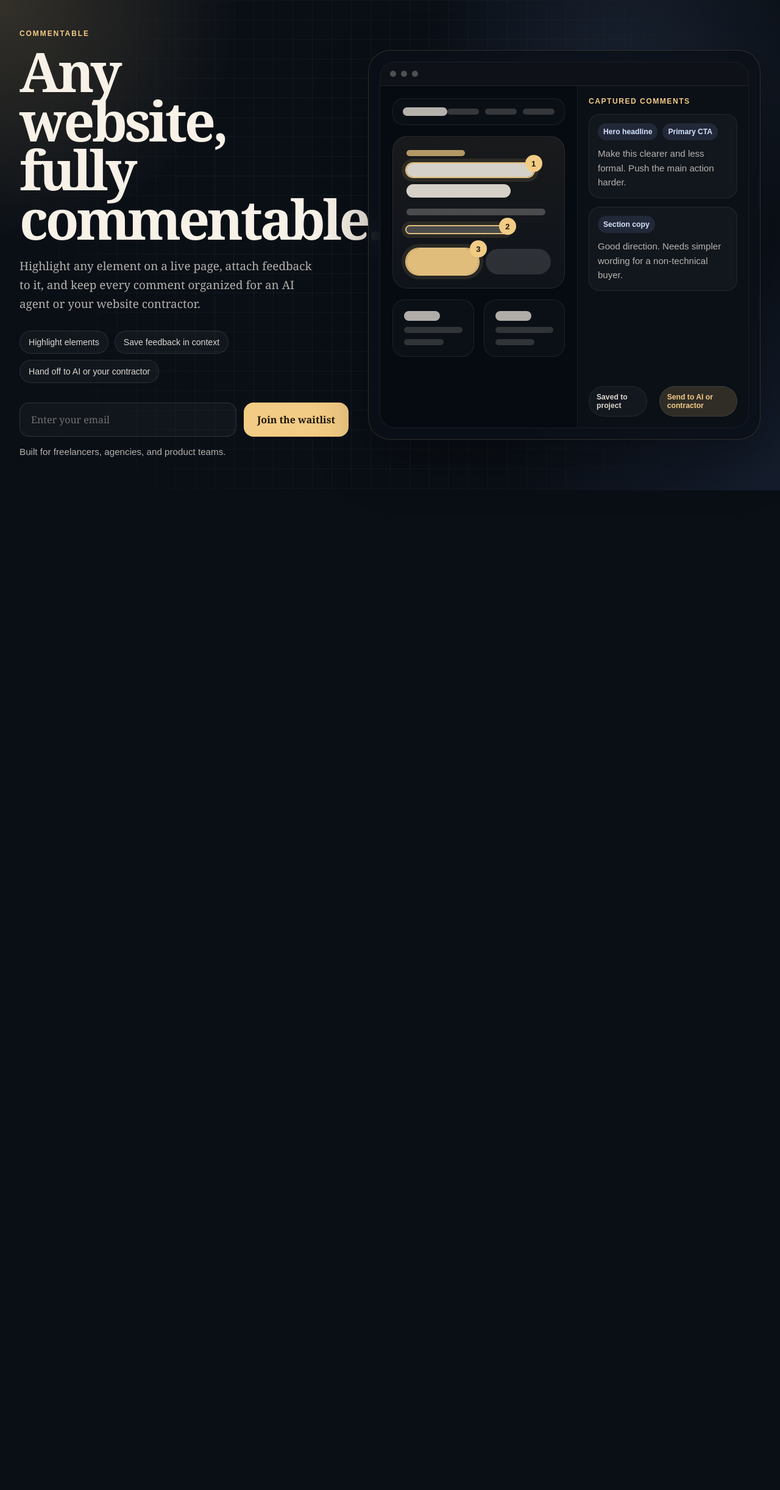
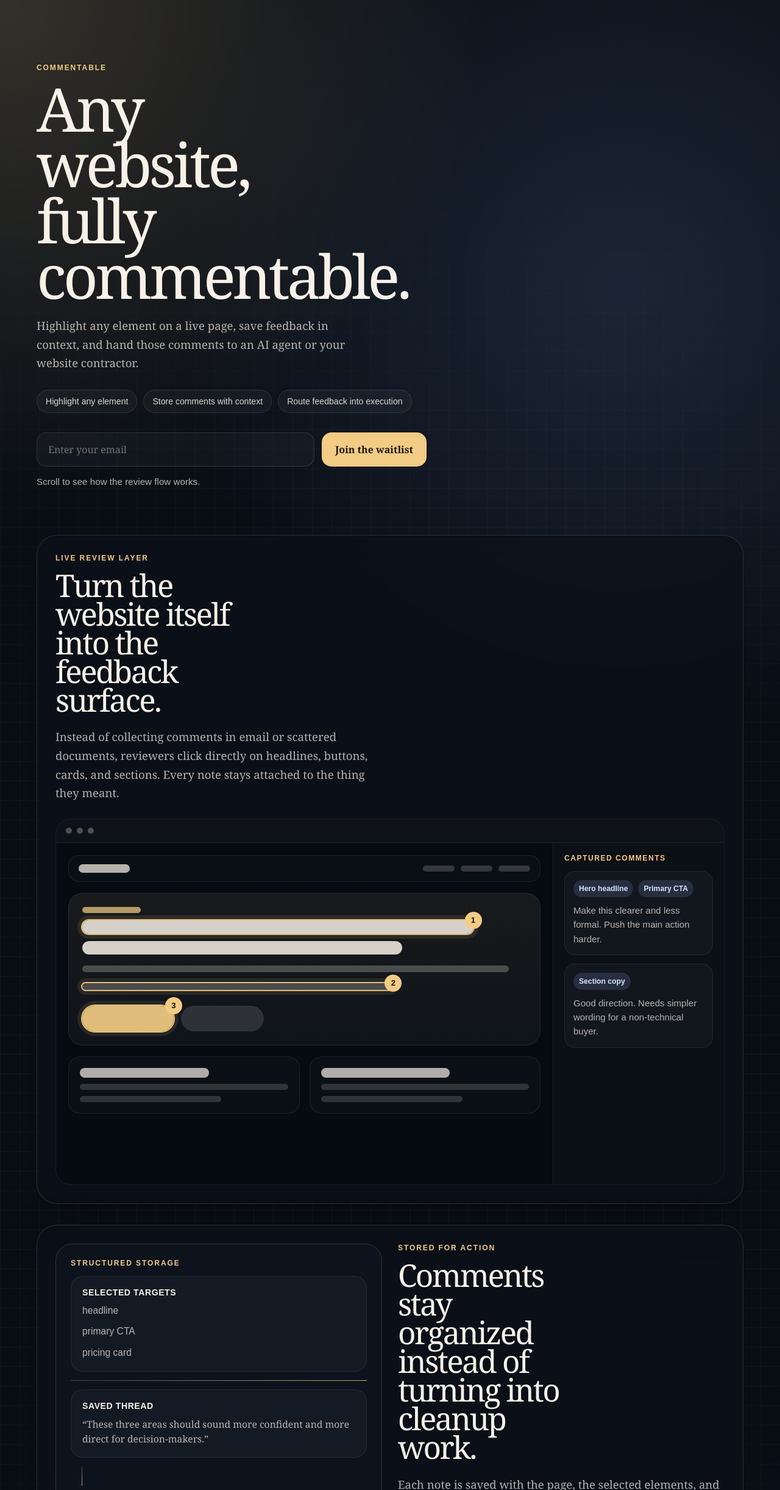
Before and after one commit to Donaid-Ngai/commentable-waitlist, a Next.js app: page / in a window 1280 px wide. Shown: the top 2443 px of the page at 61% size. Before the commit the page ends 804 px from the top, so only its background shows below. Built offline with nearby package versions, Linux system fonts and the light colour scheme.

Commit message:
Make landing page scrollable with motion sections

```diff
--- a/app/globals.css
+++ b/app/globals.css
@@ -1,7 +1,8 @@
 :root {
   color-scheme: dark;
   --bg: #0a0f16;
-  --panel: rgba(11, 16, 25, 0.84);
+  --panel: rgba(11, 16, 25, 0.82);
+  --panel-strong: rgba(14, 20, 31, 0.96);
   --panel-border: rgba(242, 203, 132, 0.16);
   --text: #f7f1e7;
   --muted: rgba(247, 241, 231, 0.72);
@@ -9,6 +10,7 @@
   --accent-ink: #1b1407;
   --line: rgba(255, 255, 255, 0.08);
   --blue: #8daef5;
+  --blue-soft: rgba(141, 174, 245, 0.16);
   --success: #8ad4b0;
   --error: #ffb0a4;
 }
@@ -22,9 +24,9 @@
   margin: 0;
   min-height: 100%;
   background:
-    radial-gradient(circle at top left, rgba(242, 203, 132, 0.18), transparent 26%),
-    radial-gradient(circle at 80% 20%, rgba(141, 174, 245, 0.14), transparent 28%),
-    radial-gradient(circle at bottom right, rgba(101, 133, 214, 0.12), transparent 30%),
+    radial-gradient(circle at top left, rgba(242, 203, 132, 0.18), transparent 22%),
+    radial-gradient(circle at 80% 14%, rgba(141, 174, 245, 0.14), transparent 24%),
+    radial-gradient(circle at bottom right, rgba(101, 133, 214, 0.12), transparent 28%),
     var(--bg);
   color: var(--text);
   font-family: Georgia, "Times New Roman", serif;
@@ -36,54 +38,72 @@
 
 .page-shell {
   position: relative;
+  overflow: clip;
   min-height: 100vh;
-  display: flex;
-  align-items: center;
-  justify-content: center;
-  padding: 40px 32px;
+  padding: 48px 32px 120px;
 }
 
 .backdrop {
   position: absolute;
   inset: 0;
   background-image:
-    linear-gradient(rgba(255, 255, 255, 0.04) 1px, transparent 1px),
-    linear-gradient(90deg, rgba(255, 255, 255, 0.04) 1px, transparent 1px);
+    linear-gradient(rgba(255, 255, 255, 0.035) 1px, transparent 1px),
+    linear-gradient(90deg, rgba(255, 255, 255, 0.035) 1px, transparent 1px);
   background-size: 32px 32px;
-  mask-image: radial-gradient(circle at center, black 42%, transparent 90%);
+  mask-image: radial-gradient(circle at center, black 38%, transparent 90%);
   pointer-events: none;
 }
 
-.hero-layout {
+.hero-section,
+.story-stack {
   position: relative;
-  width: min(1240px, 100%);
+  width: min(1160px, 100%);
+  margin: 0 auto;
+}
+
+.hero-section {
+  padding: 7vh 0 9vh;
+}
+
+.story-stack {
   display: grid;
-  grid-template-columns: minmax(320px, 540px) minmax(360px, 1fr);
-  gap: 32px;
+  gap: 34px;
+}
+
+.story-panel {
+  display: grid;
+  gap: 26px;
+  padding: 30px;
+  border-radius: 34px;
+  background: var(--panel);
+  border: 1px solid var(--panel-border);
+  box-shadow: 0 26px 80px rgba(0, 0, 0, 0.24);
+  backdrop-filter: blur(18px);
+}
+
+.split-panel,
+.final-panel {
+  grid-template-columns: repeat(2, minmax(0, 1fr));
   align-items: center;
 }
 
-.hero-copy,
-.mockup-shell {
-  position: relative;
+.eyebrow,
+.section-label,
+.thread-targets span,
+.handoff-item,
+.flow-block span,
+.flow-block strong,
+.handoff-column p,
+.panel-label,
+.proof-points span,
+.status,
+.waitlist-form button {
+  font-family: Arial, sans-serif;
 }
 
-.hero-copy {
-  padding: 8px 0;
-}
-
-.mockup-shell {
-  padding: 18px;
-  border-radius: 36px;
-  background: var(--panel);
-  border: 1px solid var(--panel-border);
-  box-shadow: 0 32px 90px rgba(0, 0, 0, 0.32);
-  backdrop-filter: blur(18px);
-}
-
-.eyebrow {
+.eyebrow,
+.section-label {
   margin: 0 0 14px;
-  font-family: Arial, sans-serif;
   font-size: 12px;
   font-weight: 700;
   letter-spacing: 0.16em;
@@ -91,18 +111,29 @@
   color: var(--accent);
 }
 
-h1 {
+h1,
+h2 {
   margin: 0;
-  font-size: clamp(3.4rem, 7vw, 6.4rem);
-  line-height: 0.9;
   letter-spacing: -0.05em;
-  max-width: 8ch;
+  line-height: 0.92;
+  font-weight: 400;
 }
 
-.lede {
+h1 {
+  max-width: 8ch;
+  font-size: clamp(3.3rem, 8vw, 6.2rem);
+}
+
+h2 {
+  max-width: 10ch;
+  font-size: clamp(2.2rem, 4vw, 4.4rem);
+}
+
+.lede,
+.section-copy p:last-child {
   margin: 22px 0 0;
-  max-width: 30rem;
-  font-size: 1.18rem;
+  max-width: 34rem;
+  font-size: 1.16rem;
   line-height: 1.65;
   color: var(--muted);
 }
@@ -119,7 +150,6 @@
   border-radius: 999px;
   border: 1px solid rgba(255, 255, 255, 0.1);
   background: rgba(255, 255, 255, 0.035);
-  font-family: Arial, sans-serif;
   font-size: 0.88rem;
   color: rgba(247, 241, 231, 0.88);
 }
@@ -129,6 +159,7 @@
   display: grid;
   grid-template-columns: minmax(0, 1fr) auto;
   gap: 12px;
+  max-width: 640px;
 }
 
 .waitlist-form input {
@@ -164,7 +195,6 @@
 .status {
   min-height: 24px;
   margin: 16px 0 0;
-  font-family: Arial, sans-serif;
   font-size: 0.95rem;
   color: var(--muted);
 }
@@ -177,11 +207,19 @@
   color: var(--error);
 }
 
+.section-copy {
+  align-self: start;
+}
+
+.mockup-shell {
+  perspective: 1400px;
+}
+
 .browser-frame {
   overflow: hidden;
   border-radius: 26px;
   border: 1px solid var(--line);
-  background: rgba(7, 11, 18, 0.94);
+  background: rgba(7, 11, 18, 0.96);
 }
 
 .browser-bar {
@@ -216,7 +254,9 @@
 .site-hero,
 .preview-card,
 .comment-thread,
-.handoff-pill {
+.flow-block,
+.handoff-column,
+.handoff-item {
   border: 1px solid var(--line);
 }
 
@@ -376,7 +416,6 @@
 
 .panel-label {
   margin: 0;
-  font-family: Arial, sans-serif;
   font-size: 0.76rem;
   font-weight: 700;
   letter-spacing: 0.12em;
@@ -404,43 +443,109 @@
   gap: 8px;
 }
 
-.thread-targets span,
-.handoff-pill {
-  font-family: Arial, sans-serif;
+.thread-targets span {
+  padding: 7px 9px;
+  border-radius: 999px;
+  background: var(--blue-soft);
+  color: #d6e2ff;
   font-size: 0.76rem;
   font-weight: 700;
 }
 
-.thread-targets span {
-  padding: 7px 9px;
-  border-radius: 999px;
-  background: rgba(141, 174, 245, 0.12);
-  color: #d6e2ff;
+.diagram-card,
+.handoff-board {
+  padding: 24px;
+  border-radius: 28px;
+  background: var(--panel-strong);
+  border: 1px solid var(--panel-border);
 }
 
-.handoff-row {
-  display: flex;
-  align-items: center;
-  gap: 10px;
-  margin-top: auto;
+.flow-blocks {
+  display: grid;
+  gap: 14px;
 }
 
-.handoff-pill {
-  padding: 10px 12px;
-  border-radius: 999px;
-  color: rgba(247, 241, 231, 0.88);
-  background: rgba(255, 255, 255, 0.035);
+.flow-block {
+  display: grid;
+  gap: 10px;
+  padding: 18px;
+  border-radius: 20px;
+  background: rgba(255, 255, 255, 0.03);
 }
 
-.handoff-pill.accent {
-  background: rgba(242, 203, 132, 0.16);
+.flow-block strong {
+  font-size: 0.88rem;
+  font-weight: 700;
+  letter-spacing: 0.04em;
+  text-transform: uppercase;
+  color: var(--text);
+}
+
+.flow-block span,
+.flow-block p {
+  margin: 0;
+  font-size: 0.98rem;
+  line-height: 1.55;
+  color: var(--muted);
+}
+
+.accent-block {
+  background: rgba(242, 203, 132, 0.08);
+  border-color: rgba(242, 203, 132, 0.22);
+}
+
+.flow-connector {
+  height: 1px;
+  background: linear-gradient(90deg, rgba(141, 174, 245, 0.3), rgba(242, 203, 132, 0.8));
+}
+
+.flow-connector.vertical {
+  height: 32px;
+  width: 1px;
+  margin-left: 18px;
+  background: linear-gradient(180deg, rgba(141, 174, 245, 0.3), rgba(242, 203, 132, 0.8));
+}
+
+.handoff-board {
+  display: grid;
+  grid-template-columns: minmax(0, 1fr) 80px minmax(0, 1fr);
+  align-items: center;
+  gap: 14px;
+}
+
+.handoff-column {
+  display: grid;
+  gap: 10px;
+  padding: 18px;
+  border-radius: 22px;
+  background: rgba(255, 255, 255, 0.03);
+}
+
+.handoff-column.accent {
+  background: rgba(242, 203, 132, 0.08);
+  border-color: rgba(242, 203, 132, 0.24);
+}
+
+.handoff-column p {
+  margin: 0 0 4px;
+  font-size: 0.82rem;
+  font-weight: 700;
+  letter-spacing: 0.12em;
+  text-transform: uppercase;
   color: var(--accent);
 }
 
-.handoff-arrow {
-  flex: 1;
-  height: 1px;
-  background: linear-gradient(90deg, rgba(255, 255, 255, 0.16), rgba(242, 203, 132, 0.72));
+.handoff-item {
+  padding: 12px 14px;
+  border-radius: 16px;
+  background: rgba(255, 255, 255, 0.03);
+  font-size: 0.95rem;
+  color: rgba(247, 241, 231, 0.9);
+}
+
+.handoff-track {
+  height: 2px;
+  background: linear-gradient(90deg, rgba(141, 174, 245, 0.5), rgba(242, 203, 132, 0.92));
 }
 
 .sr-only {
@@ -455,38 +560,16 @@
   border: 0;
 }
 
-@media (max-width: 640px) {
-  .page-shell {
-    padding: 20px;
-  }
-
-  h1 {
-    max-width: none;
-  }
-
-  .waitlist-form {
+@media (max-width: 1100px) {
+  .split-panel,
+  .final-panel {
     grid-template-columns: 1fr;
-  }
-
-  .waitlist-form button {
-    width: 100%;
   }
 }
 
-@media (max-width: 1100px) {
-  .hero-layout {
-    grid-template-columns: 1fr;
-  }
-
-  .hero-copy {
-    max-width: 720px;
-  }
-}
-
-@media (max-width: 820px) {
-  .mockup-shell {
-    padding: 12px;
-    border-radius: 28px;
+@media (max-width: 900px) {
+  .page-shell {
+    padding: 28px 18px 90px;
   }
 
   .browser-content {
@@ -498,23 +581,48 @@
     border-bottom: 1px solid var(--line);
   }
 
-  .comment-panel {
-    min-height: 0;
-  }
-
   .preview-grid {
     grid-template-columns: 1fr;
   }
 
-  .handoff-row {
-    flex-direction: column;
-    align-items: stretch;
+  .handoff-board {
+    grid-template-columns: 1fr;
   }
 
-  .handoff-arrow {
-    width: 1px;
-    height: 18px;
+  .handoff-track {
+    width: 2px;
+    height: 36px;
     margin: 0 auto;
-    background: linear-gradient(180deg, rgba(255, 255, 255, 0.16), rgba(242, 203, 132, 0.72));
+    background: linear-gradient(180deg, rgba(141, 174, 245, 0.5), rgba(242, 203, 132, 0.92));
   }
 }
+
+@media (max-width: 640px) {
+  .hero-section {
+    padding: 5vh 0 8vh;
+  }
+
+  h1,
+  h2 {
+    max-width: none;
+  }
+
+  .story-panel {
+    padding: 22px;
+    border-radius: 26px;
+  }
+
+  .waitlist-form {
+    grid-template-columns: 1fr;
+  }
+
+  .waitlist-form button {
+    width: 100%;
+  }
+
+  .diagram-card,
+  .handoff-board {
+    padding: 18px;
+    border-radius: 22px;
+  }
+}
--- a/app/page.tsx
+++ b/app/page.tsx
@@ -1,11 +1,21 @@
 "use client";
 
 import { FormEvent, useState } from "react";
+import { motion } from "framer-motion";
 
 type SubmitState =
   | { type: "idle" }
   | { type: "success"; message: string }
   | { type: "error"; message: string };
+
+const fadeUp = {
+  hidden: { opacity: 0, y: 32 },
+  show: {
+    opacity: 1,
+    y: 0,
+    transition: { duration: 0.75, ease: [0.22, 1, 0.36, 1] as const },
+  },
+};
 
 export default function HomePage() {
   const [email, setEmail] = useState("");
@@ -45,22 +55,34 @@
   return (
     <main className="page-shell">
       <div className="backdrop" />
-      <section className="hero-layout">
-        <div className="hero-copy">
-          <p className="eyebrow">Commentable</p>
-          <h1>Any website, fully commentable.</h1>
-          <p className="lede">
-            Highlight any element on a live page, attach feedback to it, and keep every comment
-            organized for an AI agent or your website contractor.
-          </p>
 
-          <div className="proof-points" aria-label="Key product points">
-            <span>Highlight elements</span>
-            <span>Save feedback in context</span>
-            <span>Hand off to AI or your contractor</span>
-          </div>
+      <motion.section
+        className="hero-section"
+        initial="hidden"
+        animate="show"
+        variants={{
+          hidden: {},
+          show: {
+            transition: { staggerChildren: 0.12, delayChildren: 0.08 },
+          },
+        }}
+      >
+        <motion.p className="eyebrow" variants={fadeUp}>
+          Commentable
+        </motion.p>
+        <motion.h1 variants={fadeUp}>Any website, fully commentable.</motion.h1>
+        <motion.p className="lede" variants={fadeUp}>
+          Highlight any element on a live page, save feedback in context, and hand those comments
+          to an AI agent or your website contractor.
+        </motion.p>
 
-          <form className="waitlist-form" onSubmit={handleSubmit}>
+        <motion.div className="proof-points" variants={fadeUp} aria-label="Key product points">
+          <span>Highlight any element</span>
+          <span>Store comments with context</span>
+          <span>Route feedback into execution</span>
+        </motion.div>
+
+        <motion.form className="waitlist-form" onSubmit={handleSubmit} variants={fadeUp}>
           <label className="sr-only" htmlFor="email">
             Email address
           </label>
@@ -76,16 +98,40 @@
           <button type="submit" disabled={isSubmitting}>
             {isSubmitting ? "Joining..." : "Join the waitlist"}
           </button>
-          </form>
+        </motion.form>
 
-          <p className={`status ${status.type}`} aria-live="polite">
+        <motion.p className={`status ${status.type}`} aria-live="polite" variants={fadeUp}>
           {status.type === "idle"
-              ? "Built for freelancers, agencies, and product teams."
+            ? "Scroll to see how the review flow works."
             : status.message}
+        </motion.p>
+      </motion.section>
+
+      <section className="story-stack">
+        <motion.section
+          className="story-panel"
+          initial="hidden"
+          whileInView="show"
+          viewport={{ once: true, amount: 0.25 }}
+          variants={fadeUp}
+        >
+          <div className="section-copy">
+            <p className="section-label">Live review layer</p>
+            <h2>Turn the website itself into the feedback surface.</h2>
+            <p>
+              Instead of collecting comments in email or scattered documents, reviewers click
+              directly on headlines, buttons, cards, and sections. Every note stays attached to
+              the thing they meant.
             </p>
           </div>
 
-        <div className="mockup-shell" aria-hidden="true">
+          <motion.div
+            className="mockup-shell"
+            initial={{ opacity: 0, y: 40, rotateX: 8 }}
+            whileInView={{ opacity: 1, y: 0, rotateX: 0 }}
+            viewport={{ once: true, amount: 0.35 }}
+            transition={{ duration: 0.9, ease: [0.22, 1, 0.36, 1] }}
+          >
             <div className="browser-frame">
               <div className="browser-bar">
                 <span />
@@ -152,15 +198,88 @@
                     </div>
                     <p>Good direction. Needs simpler wording for a non-technical buyer.</p>
                   </div>
-                <div className="handoff-row">
-                  <div className="handoff-pill">Saved to project</div>
-                  <div className="handoff-arrow" />
-                  <div className="handoff-pill accent">Send to AI or contractor</div>
-                </div>
                 </aside>
               </div>
             </div>
+          </motion.div>
+        </motion.section>
+
+        <motion.section
+          className="story-panel split-panel"
+          initial="hidden"
+          whileInView="show"
+          viewport={{ once: true, amount: 0.25 }}
+          variants={fadeUp}
+        >
+          <div className="diagram-card">
+            <p className="section-label">Structured storage</p>
+            <div className="flow-blocks">
+              <div className="flow-block">
+                <strong>Selected targets</strong>
+                <span>headline</span>
+                <span>primary CTA</span>
+                <span>pricing card</span>
               </div>
+              <div className="flow-connector" />
+              <div className="flow-block">
+                <strong>Saved thread</strong>
+                <p>
+                  “These three areas should sound more confident and more direct for decision-makers.”
+                </p>
+              </div>
+              <div className="flow-connector vertical" />
+              <div className="flow-block accent-block">
+                <strong>Stored with context</strong>
+                <span>page path</span>
+                <span>element IDs</span>
+                <span>text snapshot</span>
+              </div>
+            </div>
+          </div>
+
+          <div className="section-copy">
+            <p className="section-label">Stored for action</p>
+            <h2>Comments stay organized instead of turning into cleanup work.</h2>
+            <p>
+              Each note is saved with the page, the selected elements, and the exact context it was
+              left in. That makes it useful later for project tracking, contractor revisions, or
+              agent-driven updates.
+            </p>
+          </div>
+        </motion.section>
+
+        <motion.section
+          className="story-panel final-panel"
+          initial="hidden"
+          whileInView="show"
+          viewport={{ once: true, amount: 0.25 }}
+          variants={fadeUp}
+        >
+          <div className="section-copy">
+            <p className="section-label">Execution handoff</p>
+            <h2>Send the feedback to the person or system that will actually make the change.</h2>
+            <p>
+              Once comments are captured cleanly, they can move downstream to a website contractor,
+              an internal team, or an AI workflow that proposes the next revision.
+            </p>
+          </div>
+
+          <div className="handoff-board">
+            <div className="handoff-column">
+              <p>Review session</p>
+              <div className="handoff-item">3 selected elements</div>
+              <div className="handoff-item">1 consolidated comment</div>
+              <div className="handoff-item">Saved to project</div>
+            </div>
+            <div className="handoff-track" />
+            <div className="handoff-column accent">
+              <p>Next step</p>
+              <div className="handoff-item">Send to AI agent</div>
+              <div className="handoff-item">Send to contractor</div>
+              <div className="handoff-item">Ship revision faster</div>
+            </div>
+          </div>
+        </motion.section>
       </section>
     </main>
   );
--- a/package.json
+++ b/package.json
@@ -9,6 +9,7 @@
     "lint": "eslint"
   },
   "dependencies": {
+    "framer-motion": "^12.39.0",
     "next": "16.2.4",
     "react": "19.2.4",
     "react-dom": "19.2.4"
```
Also changed, not shown: 1 other file (tests, documents, lock files or other folders). Lines whose indentation alone changed are shown as unchanged.
